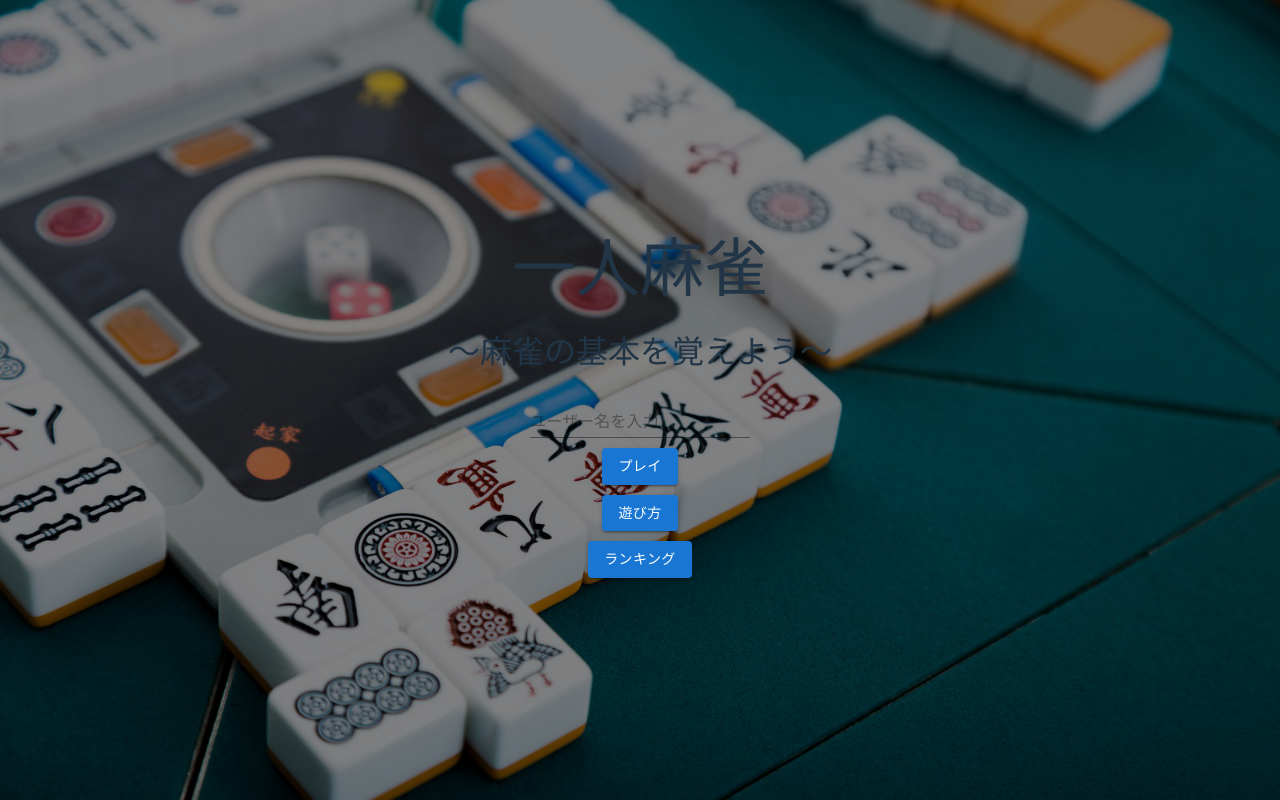
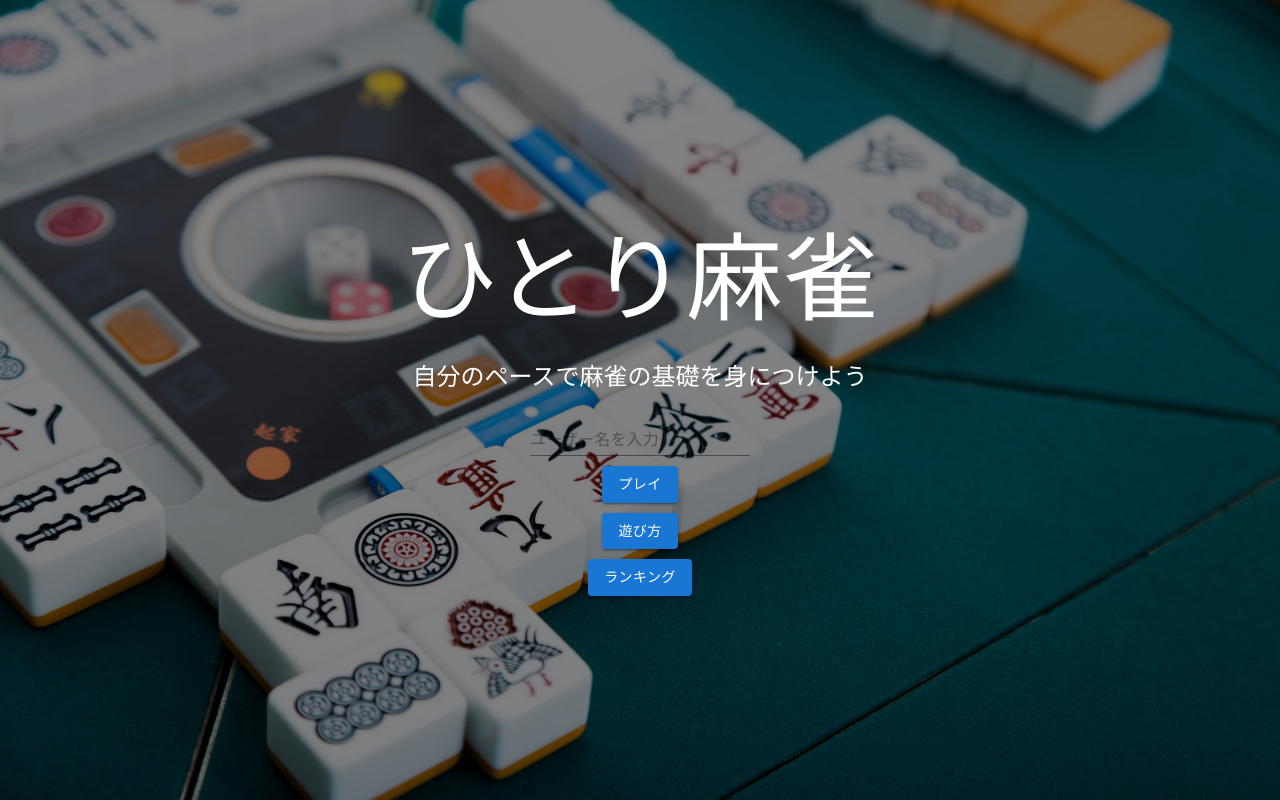
Before and after one commit to ut-code/hitori-mahjong, a React (Vite) app: page / in a window 1280 px wide. Built offline with nearby package versions, Linux system fonts and the light colour scheme.

Commit message:
style: change title and subtitle

```diff
--- a/src/pages/Start/Start.tsx
+++ b/src/pages/Start/Start.tsx
@@ -30,8 +30,10 @@ export default function Start() {
   return (
     <>
       <div className={styles.titleContainer}>
-        <div className={styles.mainTitle}>一人麻雀</div>
-        <div className={styles.subTitle}>～麻雀の基本を覚えよう～</div>
+        <div className={styles.mainTitle}>ひとり麻雀</div>
+        <div className={styles.subTitle}>
+          自分のペースで麻雀の基礎を身につけよう
+        </div>
       </div>
 
       <div className={styles.formContainer}>
--- a/src/styles/Start.module.css
+++ b/src/styles/Start.module.css
@@ -1,13 +1,16 @@
 .mainTitle {
-  font-size: 4em;
+  font-size: 6em;
   text-align: center;
-  font-family: "MS PMincho";
+  font-family: "Noto Sans";
+  font-weight: bold;
+  color: #ffffff;
 }
 
 .subTitle {
-  font-size: 2em;
+  font-size: 1.5em;
   text-align: center;
-  font-family: "MS PMincho";
+  font-family: "Noto Sans";
+  color: #ffffff;
 }
 
 .formContainer {
@@ -22,4 +25,5 @@
   display: flex;
   flex-direction: column;
   gap: 10px;
+
 }
```
